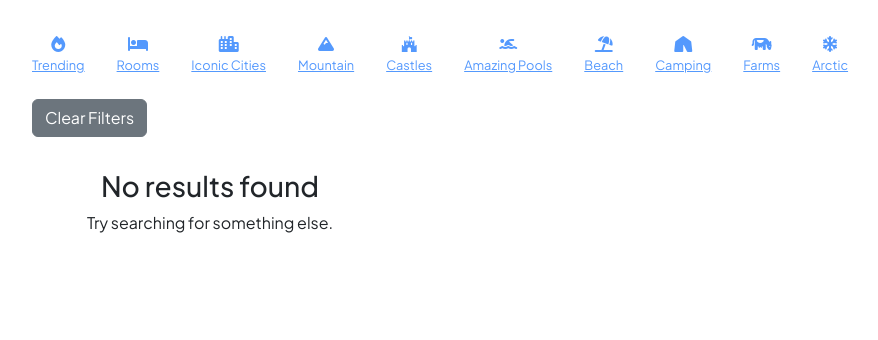
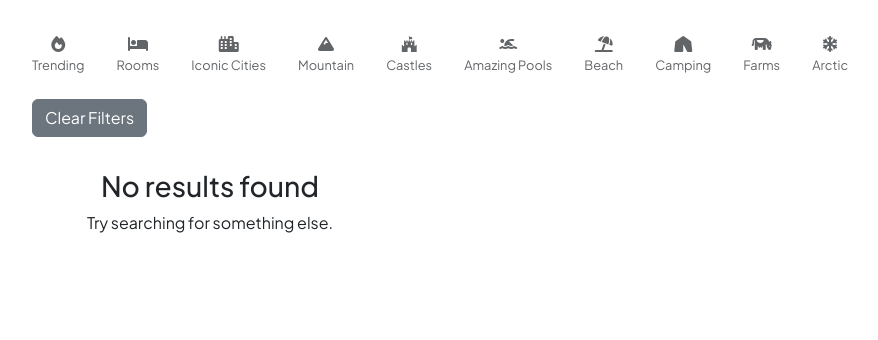
Before and after one commit to Dipankar1508/WanderLust, a Node server app: page /listing in a window 1280 px wide. Shown: the part 80-420 px from the top of the page, without its empty margins (50-928 px from the left). Run offline with Node 20, Linux system fonts and the light colour scheme; data that the repository does not hold is empty; some libraries are stand-ins or nearby versions.

Commit message:
Update style.css

```diff
--- a/public/css/style.css
+++ b/public/css/style.css
@@ -39,7 +39,11 @@ body {
     flex-wrap: wrap;
     align-items: center;
 }
-
+#filters a {
+    text-decoration: none;
+    color: inherit;
+    font-weight: normal;
+}
 .filter{
     text-align: center;
     margin-right: 2rem;
```
